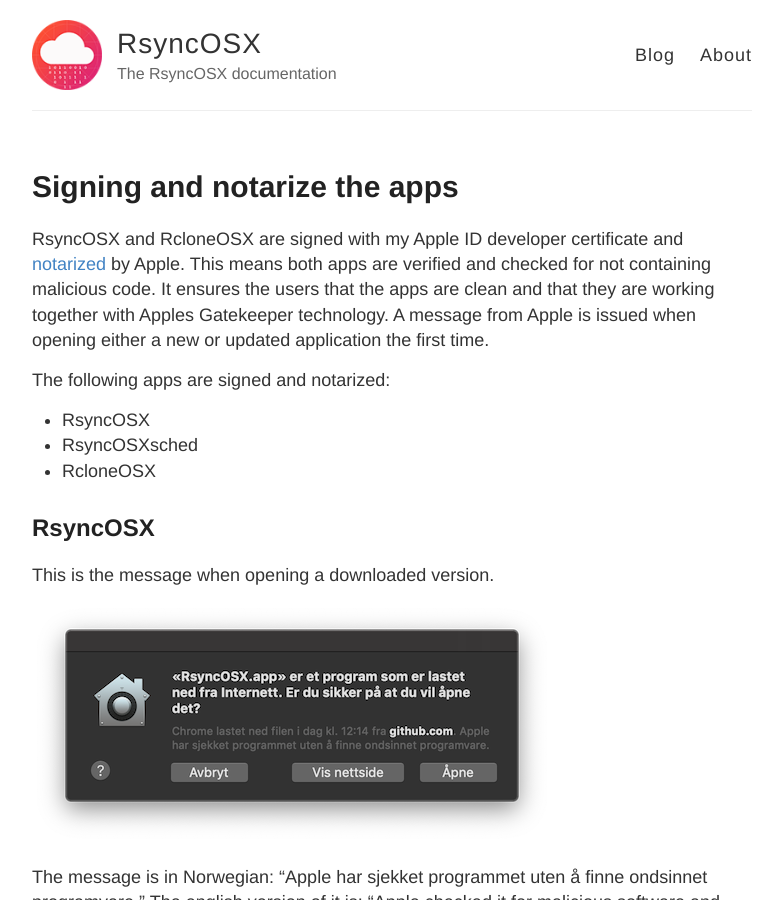
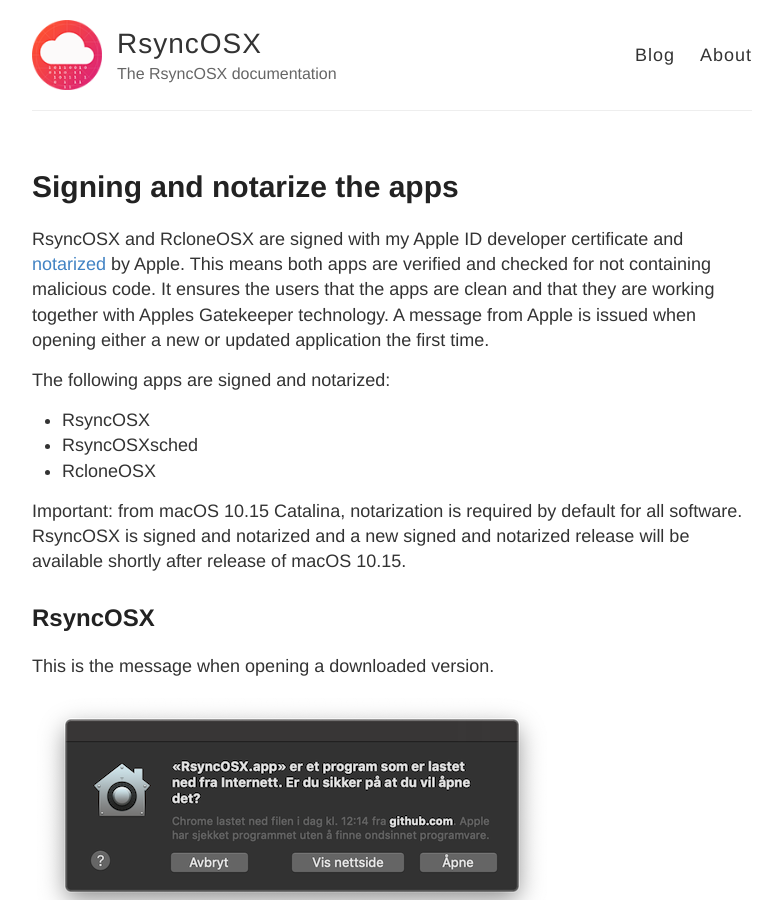
Before and after one commit to d2s/Documentation, a Jekyll site: the page built from _posts/2018-04-11-Notarized.md, in a window 1280 px wide and 900 px high. Shown: the whole window, without its empty margins (248-1030 px from the left). Built offline with Jekyll 4.4.1, drawn with Linux system fonts in a browser that asks for light colours.

Commit message:
Update 2018-04-11-Notarized.md

```diff
--- a/_posts/2018-04-11-Notarized.md
+++ b/_posts/2018-04-11-Notarized.md
@@ -10,6 +10,8 @@ permalink: Notarized
  - RsyncOSX
  - RsyncOSXsched
  - RcloneOSX
+
+ Important: from macOS 10.15 Catalina, notarization is required by default for all software. RsyncOSX is signed and notarized and a new signed and notarized release will be available shortly after release of macOS 10.15.
 
 ## RsyncOSX
 
```
